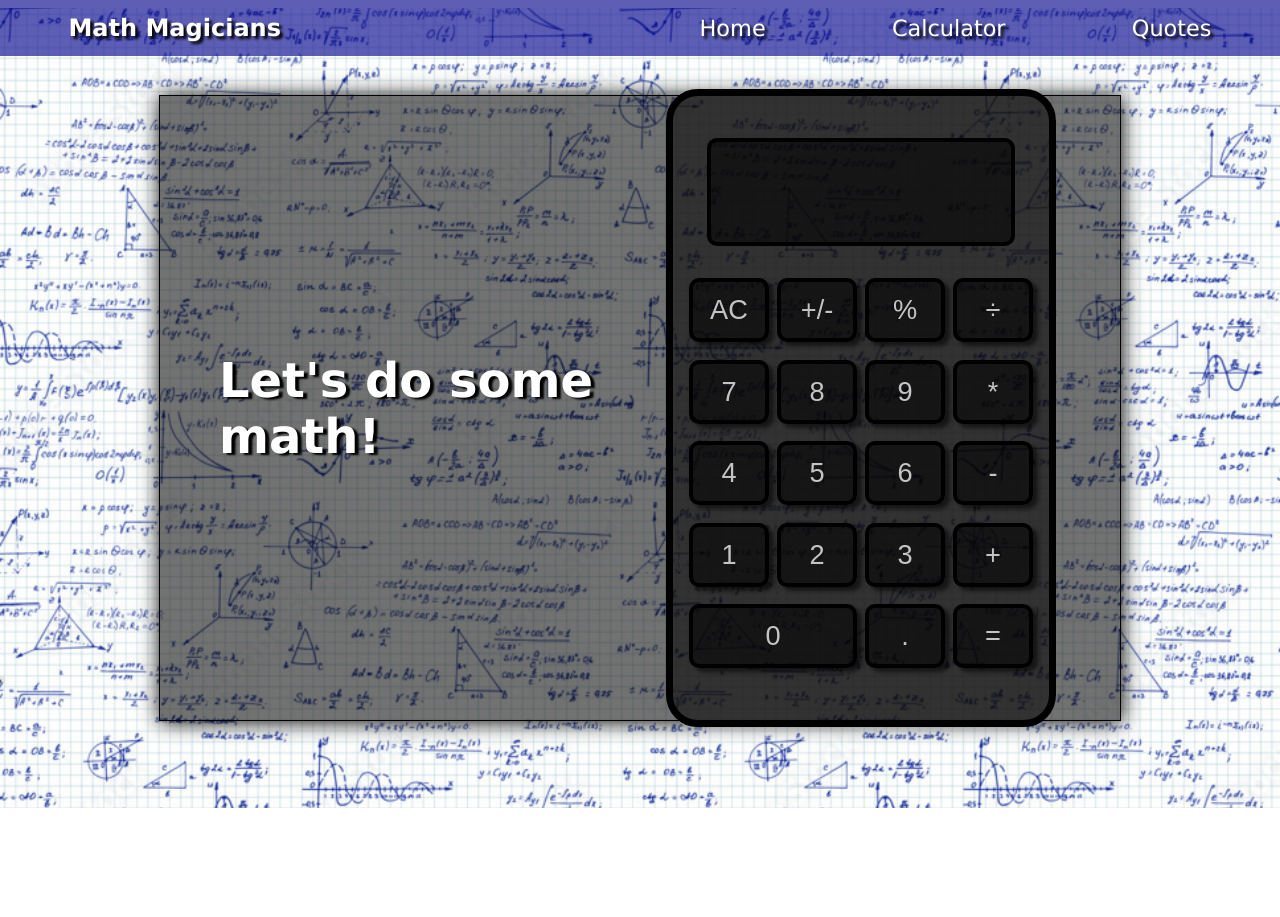
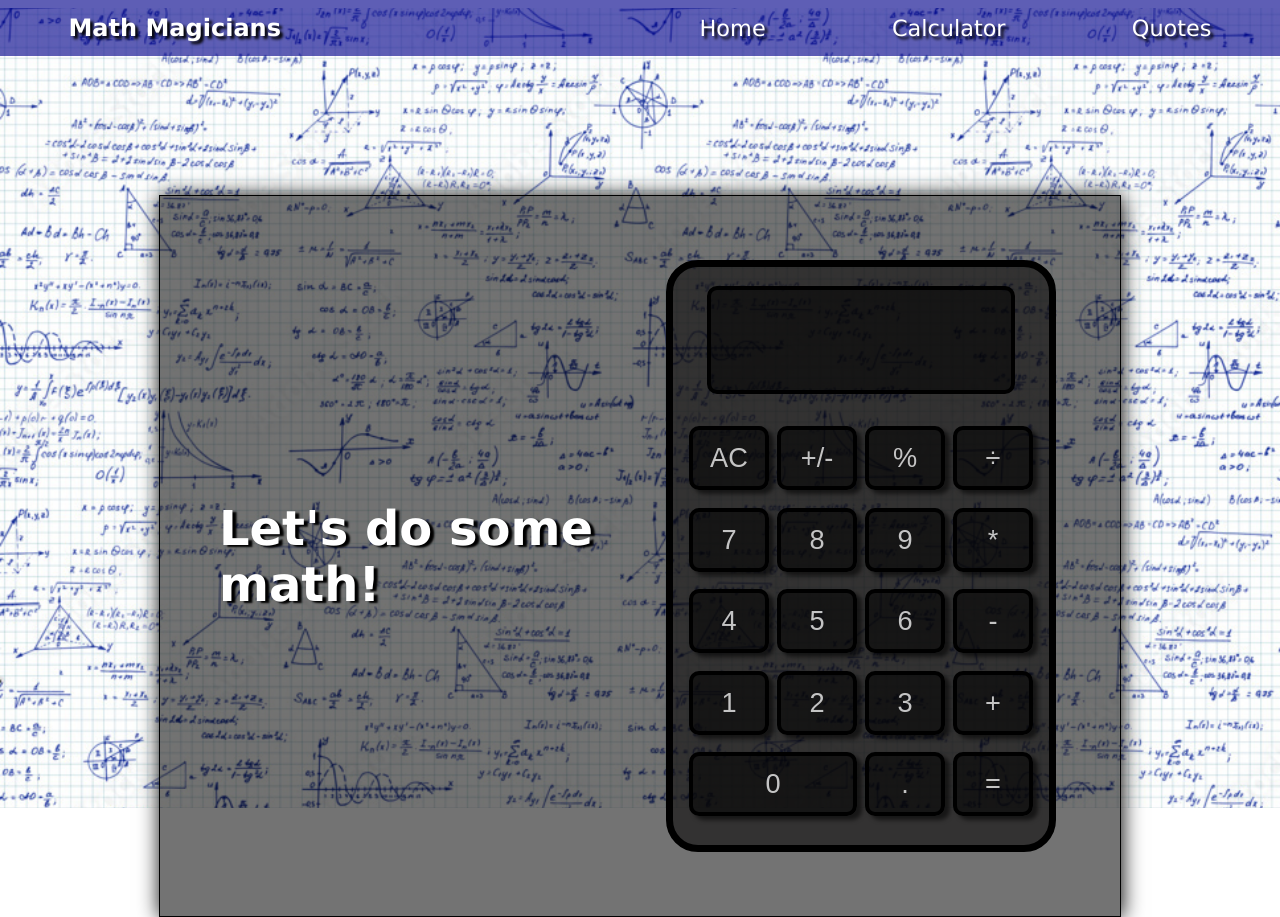
Before and after one commit to agneta1991/math-magicians, a React (Create React App) app: page /calculator in a window 1280 px wide. Before the commit the page ends 816 px from the top, so only its background shows below. Built offline with nearby package versions, Linux system fonts and the light colour scheme.

Commit message:
link to deploted page added

```diff
--- a/src/App.css
+++ b/src/App.css
@@ -12,8 +12,9 @@
   align-items: center;
   width: 70%;
   margin: 1.5rem;
+  margin-top: 20rem;
   font-family: Verdana, Geneva, Tahoma, sans-serif;
-  height: 70vh;
+  height: auto;
   padding: 2rem;
   background-color: rgba(0, 0, 0, 0.55);
   color: white;
@@ -48,6 +49,7 @@
   height: 37rem;
   background-color: rgba(14, 12, 12, 0.623);
   padding: 1rem;
+  box-sizing: border-box;
 }
 
 button {
--- a/src/App.js
+++ b/src/App.js
@@ -18,6 +18,7 @@ function App() {
           backgroundImage: `url(${backgroundImage})`,
           backgroundSize: 'cover',
           backgroundPosition: 'center',
+          backgroundRepeat: 'repeat-y',
           height: '100vh',
           width: '100vw',
         }}
--- a/src/components/home.js
+++ b/src/components/home.js
@@ -5,6 +5,7 @@ function HomePage() {
       style={{
         width: '70%',
         margin: '1.5rem',
+        marginTop: '20rem',
         fontFamily: 'Verdana, Geneva, Tahoma, sans-serif',
         border: '1px solid black',
         height: 'auto',
```
Also changed, not shown: 1 other file (tests, documents, lock files or other folders).
